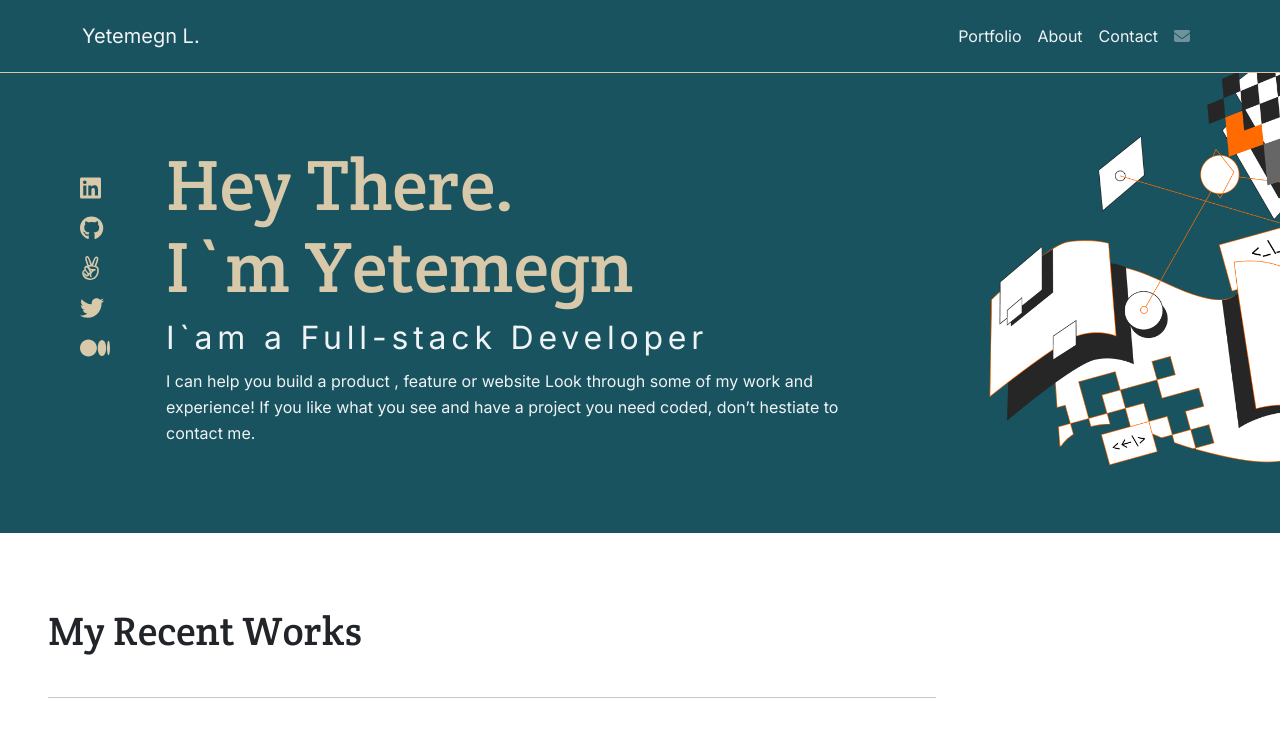
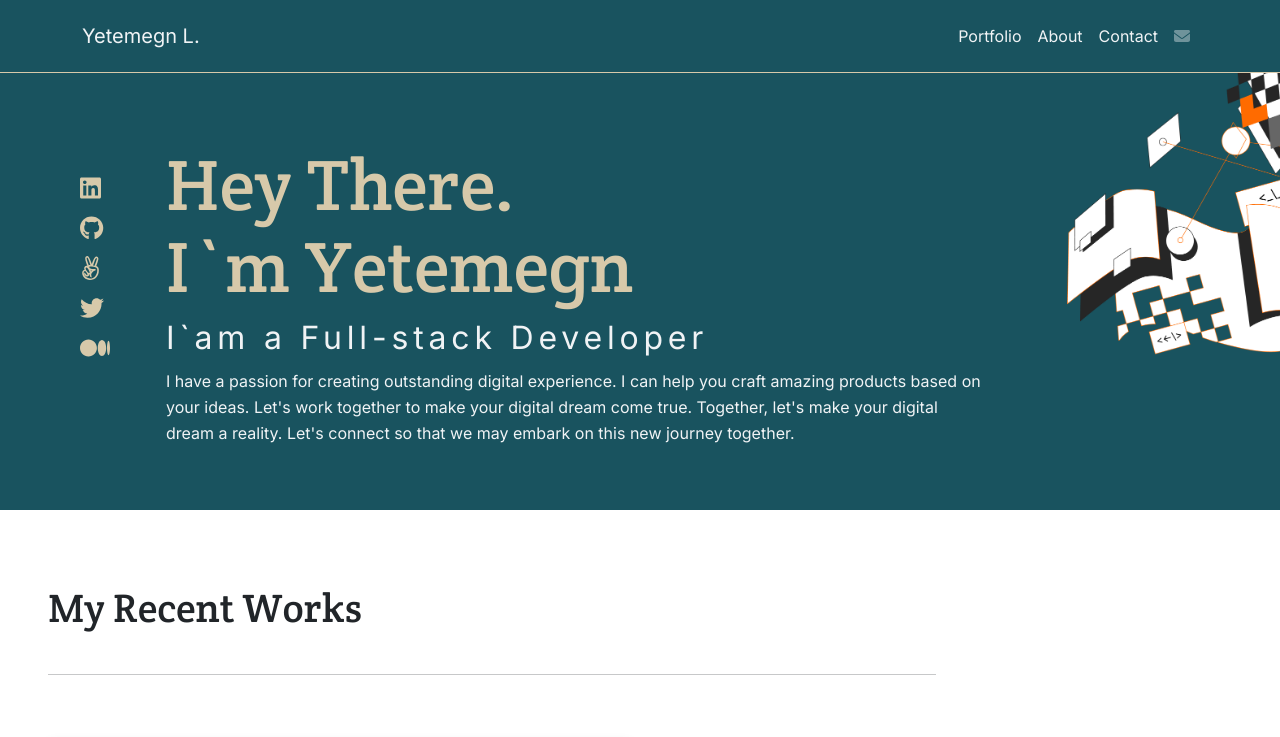
Before and after one commit to yetemegn-telaye/portfolio-react, a React (Create React App) app: page / in a window 1280 px wide. Shown: the top 737 px of the page. Built offline with nearby package versions, Linux system fonts and the light colour scheme.

Commit message:
update content

```diff
--- a/src/components/HeadlineSection.js
+++ b/src/components/HeadlineSection.js
@@ -36,9 +36,11 @@ const HeadlineSection = () => (
           <div className="mt-2">
             <p className="sub-title mb-2">I`am a Full-stack Developer</p>
             <p className="intro">
-              I can help you build a product , feature or website Look through
-              some of my work and experience! If you like what you see and have
-              a project you need coded, don’t hestiate to contact me.
+              I have a passion for creating outstanding digital experience.
+              I can help you craft amazing products based on your ideas. Let&apos;s work
+              together to make your digital dream come true. Together, let&apos;s make your
+              digital dream a reality. Let&apos;s connect so that we may embark on this new
+              journey together.
             </p>
           </div>
         </div>
```
Also changed, not shown: 1 other file (tests, documents, lock files or other folders).
